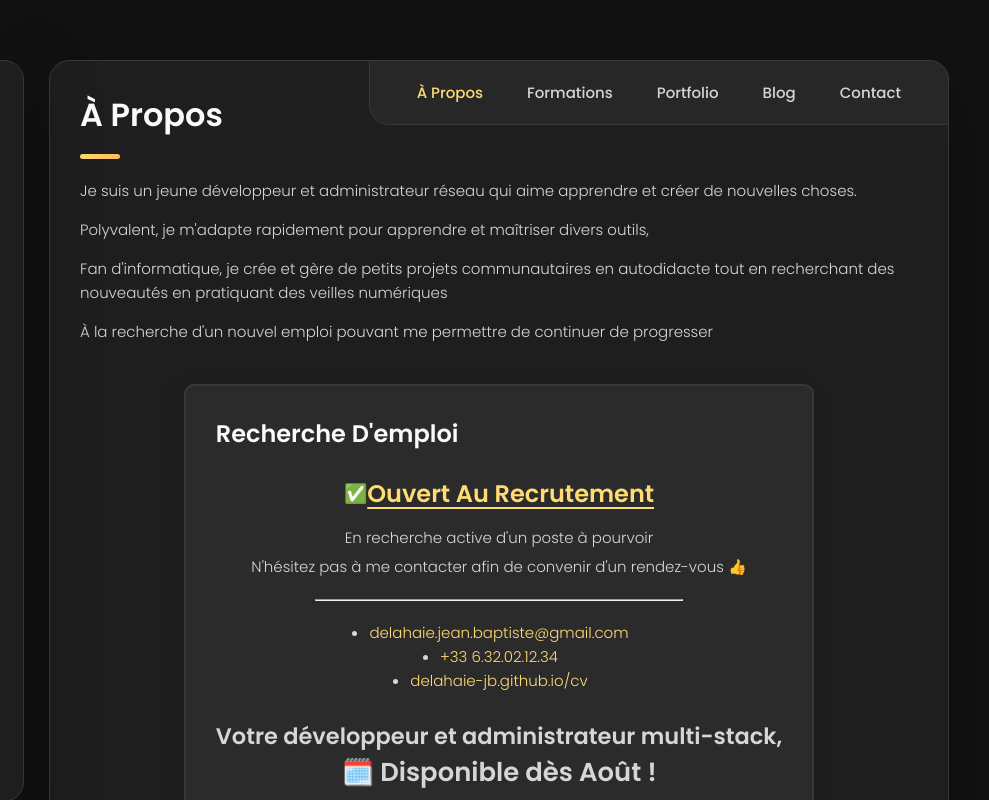
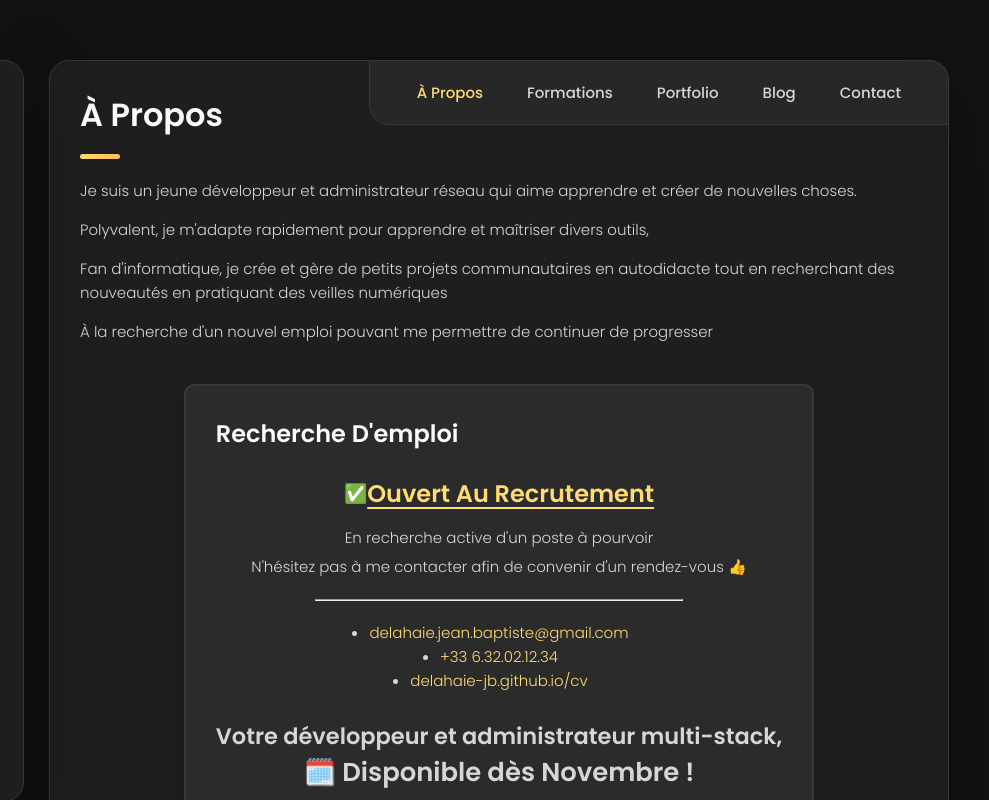
Before and after one commit to DELAHAIE-JB/site, a plain HTML site: page index.html in a window 1280 px wide. Shown: the top 800 px of the page, 291-1280 px from the left. Drawn offline with nearby package versions, Linux system fonts and the light colour scheme.

Commit message:
Update index.html looking for job offer nov

```diff
--- a/index.html
+++ b/index.html
@@ -154,7 +154,7 @@
                 </li>
               </ul>
 
-            <h2>Votre développeur et administrateur multi-stack,<br><div id="animation">🗓️ Disponible dès Août !</div></h2>
+            <h2>Votre développeur et administrateur multi-stack,<br><div id="animation">🗓️ Disponible dès Novembre !</div></h2>
           </section>
         </section>
 
```
